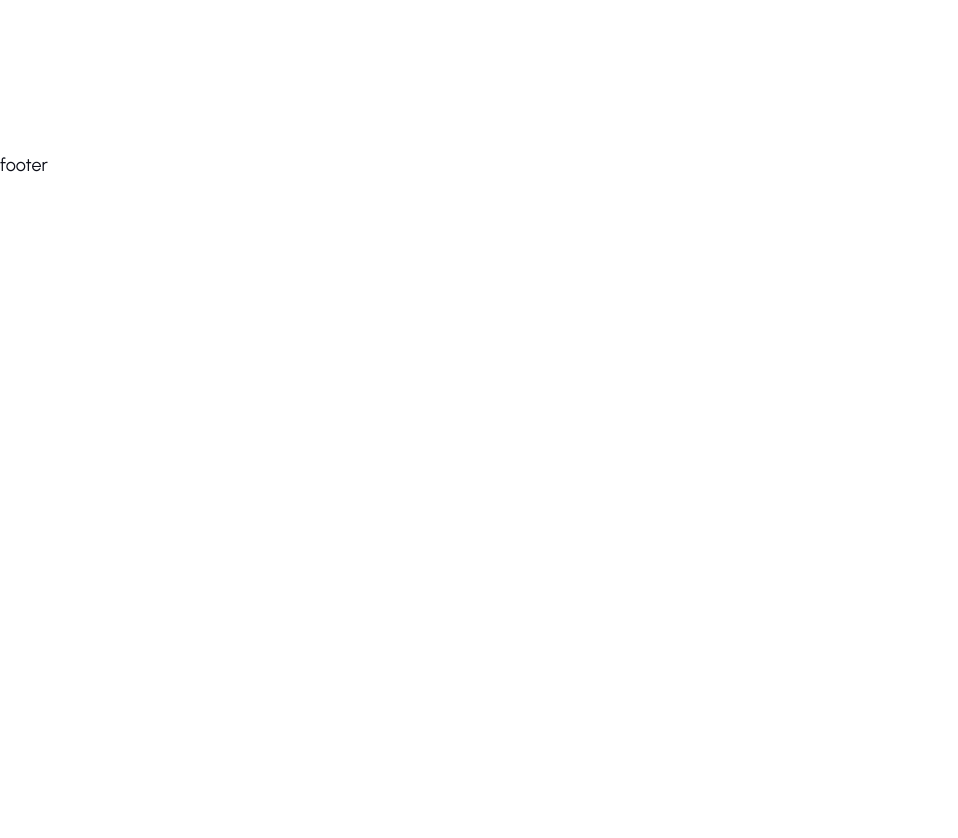
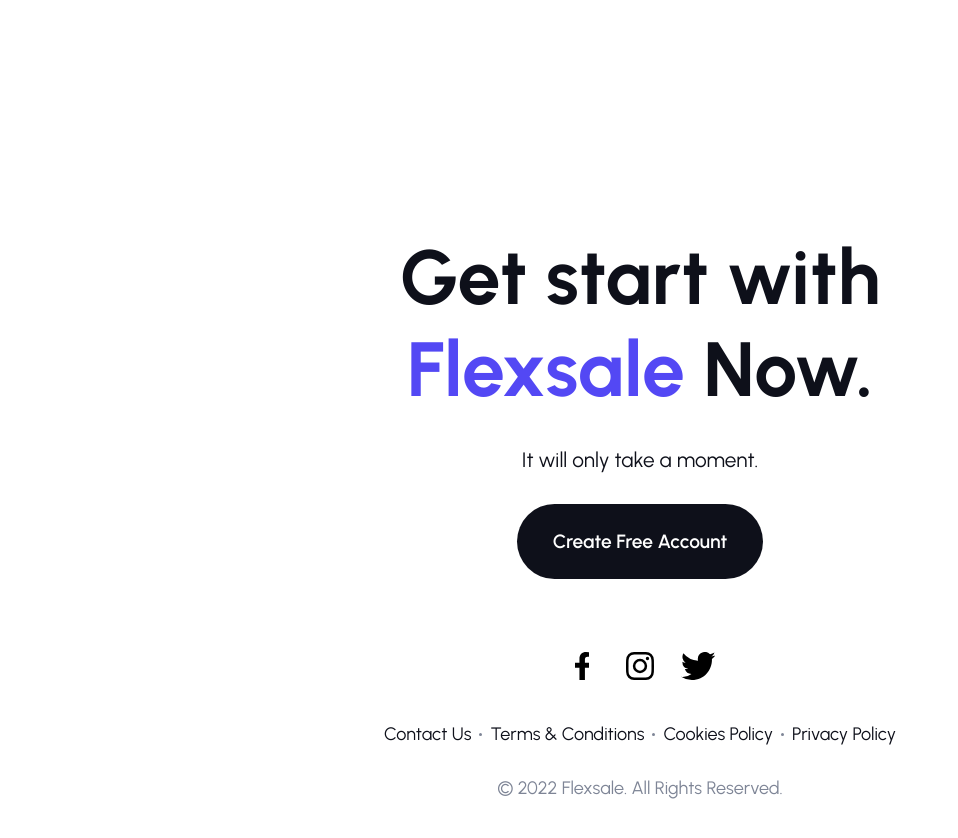
Before and after one commit to benjaminayimah/flexsale-web, a Vue app: page / in a window 1280 px wide. Shown: the part 820-1658 px from the top of the page, without its empty margins (0-958 px from the left). Before the commit the page ends 996 px from the top, so only its background shows below. Built offline with nearby package versions, Linux system fonts and the light colour scheme.

Commit message:
footer update

```diff
--- a/src/App.vue
+++ b/src/App.vue
@@ -5,7 +5,7 @@
     <div class="sections-wrapper" :style="{ 'minHeight' : getWindowHeight + 'px' }">
       <router-view/>
     </div>
-    <cookie-consent />
+    <cookie-consent v-if="getCookieConsent" />
     <Footer />
   </div>
 </template>
@@ -18,7 +18,7 @@ import Footer from './components/includes/Footer.vue';
 export default {
     name: "App",
     components: { Header, TopInfoBar, CookieConsent, Footer },
-    computed: mapGetters(['getTablet', 'getMobile', 'getDesktop', 'getWindowHeight']),
+    computed: mapGetters(['getTablet', 'getMobile', 'getDesktop', 'getWindowHeight', 'getCookieConsent']),
     created() {
       this.$store.commit('computeWindow')
       window.addEventListener('resize', this.windowSize )
--- a/src/assets/index.scss
+++ b/src/assets/index.scss
@@ -13,6 +13,8 @@ $warning: #EFB91C;
 $button-disabled: #9ea7d8;
 
 $myFont: 'Urbanist', Helvetica, sans-serif;
+
+
 button,.a-button{
     background-color: unset;
     border-style: none;
@@ -55,6 +57,9 @@ button,.a-button{
 .gap-16{
     gap: 16px;
 }
+.gap-32{
+    gap: 32px;
+}
 ul {
     padding: 0;
     margin: 0;
@@ -63,6 +68,16 @@ ul {
         text-decoration: none;
         color: unset;
     }
+}
+.separator-dot{
+    height: 3px;
+    width: 3px;
+    border-radius: 50%;
+    background-color: $gray;
+    margin: 0 8px;
+}
+h1,h2,h3{
+    margin: 0;
 }
 .fx{
     display: flex;
@@ -135,4 +150,13 @@ ul {
     #cookie_consent{
         width: 100%;
     }
+    .footer-cont-1{
+        max-width: 100%;
+    }
+
 }
+@media screen and (max-width: 500px){
+    body {
+        font-size: 16px !important;
+    }
+}
--- a/src/components/includes/Footer.vue
+++ b/src/components/includes/Footer.vue
@@ -1,13 +1,124 @@
 <template>
-    <footer>
-        footer
+    <footer class="fx">
+        <div class="footer-wrapper gap-32 fx-col ai-c">
+            <div class="fx-col ai-c gap-32 footer-cont-1">
+                <h1>Get start with <span>Flexsale</span> Now.</h1>
+                <span class="span">It will only take a moment.</span>
+                <a href="" class="a-button button-primary">Create Free Account</a>
+            </div>
+            <ul class="social-list fx gap-8">
+                <li>
+                    <a href="">
+                        <svg xmlns="http://www.w3.org/2000/svg" height="28" viewBox="0 0 16.876 31.51">
+                            <path d="M17.38,17.724l.875-5.7H12.783v-3.7c0-1.56.764-3.081,3.215-3.081h2.488V.385A30.336,30.336,0,0,0,14.07,0C9.564,0,6.618,2.731,6.618,7.676v4.346H1.609v5.7H6.618V31.51h6.165V17.724Z" transform="translate(-1.609)"/>
+                        </svg>
+                    </a>
+                </li>
+                <li>
+                    <a href="">
+                        <svg xmlns="http://www.w3.org/2000/svg" height="28" viewBox="0 0 31.518 31.51">
+                            <path d="M15.757,9.914a8.079,8.079,0,1,0,8.079,8.079A8.066,8.066,0,0,0,15.757,9.914Zm0,13.331a5.252,5.252,0,1,1,5.252-5.252,5.262,5.262,0,0,1-5.252,5.252ZM26.051,9.584A1.884,1.884,0,1,1,24.166,7.7,1.88,1.88,0,0,1,26.051,9.584ZM31.4,11.5a9.325,9.325,0,0,0-2.545-6.6,9.387,9.387,0,0,0-6.6-2.545c-2.6-.148-10.4-.148-13,0a9.373,9.373,0,0,0-6.6,2.538,9.356,9.356,0,0,0-2.545,6.6c-.148,2.6-.148,10.4,0,13a9.325,9.325,0,0,0,2.545,6.6,9.4,9.4,0,0,0,6.6,2.545c2.6.148,10.4.148,13,0a9.325,9.325,0,0,0,6.6-2.545,9.386,9.386,0,0,0,2.545-6.6c.148-2.6.148-10.392,0-12.994ZM28.041,27.281a5.318,5.318,0,0,1-3,3c-2.074.823-7,.633-9.288.633s-7.221.183-9.288-.633a5.318,5.318,0,0,1-3-3c-.823-2.074-.633-7-.633-9.288s-.183-7.221.633-9.288a5.318,5.318,0,0,1,3-3c2.074-.823,7-.633,9.288-.633s7.221-.183,9.288.633a5.318,5.318,0,0,1,3,3c.823,2.074.633,7,.633,9.288S28.863,25.214,28.041,27.281Z" transform="translate(0.005 -2.238)"/>
+                        </svg>
+                    </a>
+                </li>
+                <li>
+                    <a href="">
+                        <svg xmlns="http://www.w3.org/2000/svg" height="28" viewBox="0 0 38.797 31.51">
+                            <path d="M34.809,11.234c.025.345.025.689.025,1.034,0,10.512-8,22.623-22.623,22.623A22.47,22.47,0,0,1,0,31.321a16.449,16.449,0,0,0,1.92.1,15.924,15.924,0,0,0,9.872-3.4,7.965,7.965,0,0,1-7.435-5.514,10.028,10.028,0,0,0,1.5.123,8.41,8.41,0,0,0,2.092-.271,7.952,7.952,0,0,1-6.376-7.8v-.1A8.008,8.008,0,0,0,5.17,15.468,7.963,7.963,0,0,1,2.708,4.833a22.6,22.6,0,0,0,16.4,8.321,8.976,8.976,0,0,1-.2-1.822,7.959,7.959,0,0,1,13.761-5.44,15.655,15.655,0,0,0,5.047-1.92,7.93,7.93,0,0,1-3.5,4.382A15.94,15.94,0,0,0,38.8,7.123a17.092,17.092,0,0,1-3.988,4.111Z" transform="translate(0 -3.381)"/>
+                        </svg>
+                    </a>
+                </li>
+            </ul>
+            <ul class="footer-links">
+                <li v-for="link in links" :key="link.id"><router-link :to="link.url">{{ link.name }}</router-link><i class="separator-dot"></i></li>
+            </ul>
+            <span class="copyright">© 2022 Flexsale. All Rights Reserved.</span>
+        </div>
     </footer>
 </template>
 <script>
 export default {
-    name: 'Footer'
+    name: 'Footer',
+    data () {
+        return {
+            links: [
+                { id: 1, url: '/contact-us', name: 'Contact Us'},
+                { id: 2, url: '/terms-and-conditions', name: 'Terms & Conditions'},
+                { id: 3, url: '/cookies-policy', name: 'Cookies Policy'},
+                { id: 4, url: '/privacy-policy', name: 'Privacy Policy'}
+            ]
+        }
+    }
 }
 </script>
 <style lang="scss" scoped>
-
+footer{
+    padding: 100px 20px;
+    .footer-wrapper {
+        flex-grow: 1;
+    }
+    .footer-links{
+        text-align: center;
+        li {
+            display: inline-block;
+            a {
+                transition: 0.2s all;
+            }
+            &:hover {
+                color: $primary;
+                text-decoration: underline;
+            }
+            &:last-child {
+                i {
+                    display: none;
+                }
+            }
+        }
+        .separator-dot{
+            display: inline-block;
+            margin: 4px 8px;
+        }
+    }
+    .social-list{
+        li {
+            a {
+                display: flex;
+                height: 50px;
+                width: 50px;
+                justify-content: center;
+                align-items: center;
+            }
+            path {
+                transition: 0.3s all;
+            }
+            &:hover {
+                path {
+                    fill: $primary;
+                }
+            }
+        }
+    }
+    .footer-cont-1{
+        margin-bottom: 30px;
+        h1 {
+            font-size: 4.8rem;
+            text-align: center;
+            max-width: 500px;
+            span {
+                color: $primary;
+            }
+        }
+        .span{
+            font-size: 1.3rem;
+        }
+        .a-button {
+            padding: 26px 36px;
+            border-radius: 50px;
+            font-size: 1.2rem;
+        }
+    }
+    .copyright{
+        color: $gray;
+    }
+}
 </style>
--- a/src/components/includes/Header.vue
+++ b/src/components/includes/Header.vue
@@ -20,9 +20,7 @@
         </a>
       </div>
       <div v-if="desk" id="nav" class="fx">
-          <router-link to="/">Home</router-link>
-          <router-link to="/about">About</router-link>
-          <router-link to="/careers">Careers</router-link>
+          <router-link v-for="menu in menus" :key="menu.id" :to="menu.url">{{ menu.name }}</router-link>
       </div>
       <div v-show="!menuToggle" class="header-right gap-8 fx">
         <a v-if="desk" href="http://localhost:8080/signin" class="a-button button-secondary">Log In</a>
@@ -30,7 +28,7 @@
       </div>
     </div>
   </header>
-  <mobile-menu v-bind:menuActive="menuToggle" v-bind:winHeight="winHeight" v-bind:desk="desk" />
+  <mobile-menu v-bind:menuActive="menuToggle" v-bind:winHeight="winHeight" v-bind:desk="desk" v-bind:menus="menus" />
 </template>
 <script>
 import MobileMenu from './MobileMenu.vue'
@@ -40,7 +38,13 @@ export default {
     props: ['mob', 'tab', 'desk', 'winHeight'],
     data() {
       return {
-        menuToggle: false
+        menuToggle: false,
+        menus: [
+          { id: 1, url: '/', name: 'Home'},
+          { id: 2, url: '/about', name: 'About'},
+          { id: 4, url: '/careers', name: 'Careers'},
+          { id: 3, url: '/contact-us', name: 'Contact'}
+        ]
       }
     },
     methods: {
--- a/src/components/includes/TopInfoBar.vue
+++ b/src/components/includes/TopInfoBar.vue
@@ -13,7 +13,7 @@ export default {
 .top-wrapper{
     background-color: $primary;
     color: #ffffff;
-    font-size: 15px;
+    font-size: 16px;
     background-image: url('../../assets/images/svg.svg');
     background-repeat: no-repeat;
     background-position: center;
--- a/src/router/index.js
+++ b/src/router/index.js
@@ -1,6 +1,7 @@
 import { createRouter, createWebHistory } from 'vue-router'
 import Home from '../views/Home.vue'
 import About from '../views/About.vue'
+import Contact from '../views/Contact.vue'
 import Careers from '../views/Careers.vue'
 import Terms from '../views/Terms.vue'
 import PrivacyPolicy from '../views/PrivacyPolicy.vue'
@@ -12,6 +13,7 @@ import CookiesPolicy from '../views/CookiesPolicy.vue'
 const routes = [
   { path: '/',  name: 'Home', component: Home },
   { path: '/about',  name: 'About', component: About },
+  { path: '/contact-us',  name: 'Contact', component: Contact },
   { path: '/careers',  name: 'Careers', component: Careers },
   { path: '/privacy-policy',  name: 'PrivacyPolicy', component: PrivacyPolicy },
   { path: '/terms-and-conditions',  name: 'Terms', component: Terms },
--- a/src/store/index.js
+++ b/src/store/index.js
@@ -7,6 +7,7 @@ export default createStore({
     desktop: false,
     windowHeight: '',
     windowWidth: '',
+    cookieConsent: false
   },
   mutations: {
     computeWindow(state) {
@@ -49,6 +50,7 @@ export default createStore({
     getWindowWidth: (state) => state.windowWidth,
     getMobile: (state) => state.mobile,
     getTablet: (state) => state.tablet,
-    getDesktop: (state) => state.desktop
+    getDesktop: (state) => state.desktop,
+    getCookieConsent: (state) => state.cookieConsent
   }
 })
--- /dev/null
+++ b/src/views/Contact.vue
@@ -0,0 +1,13 @@
+<template>
+    <div>
+        <h1>Contact Us</h1>
+    </div>
+</template>
+<script>
+export default {
+    name: 'Contact'
+}
+</script>
+<style lang="scss" scoped>
+
+</style>
```
Also changed, not shown: src/components/includes/MobileMenu.vue (+3 -5 lines).
